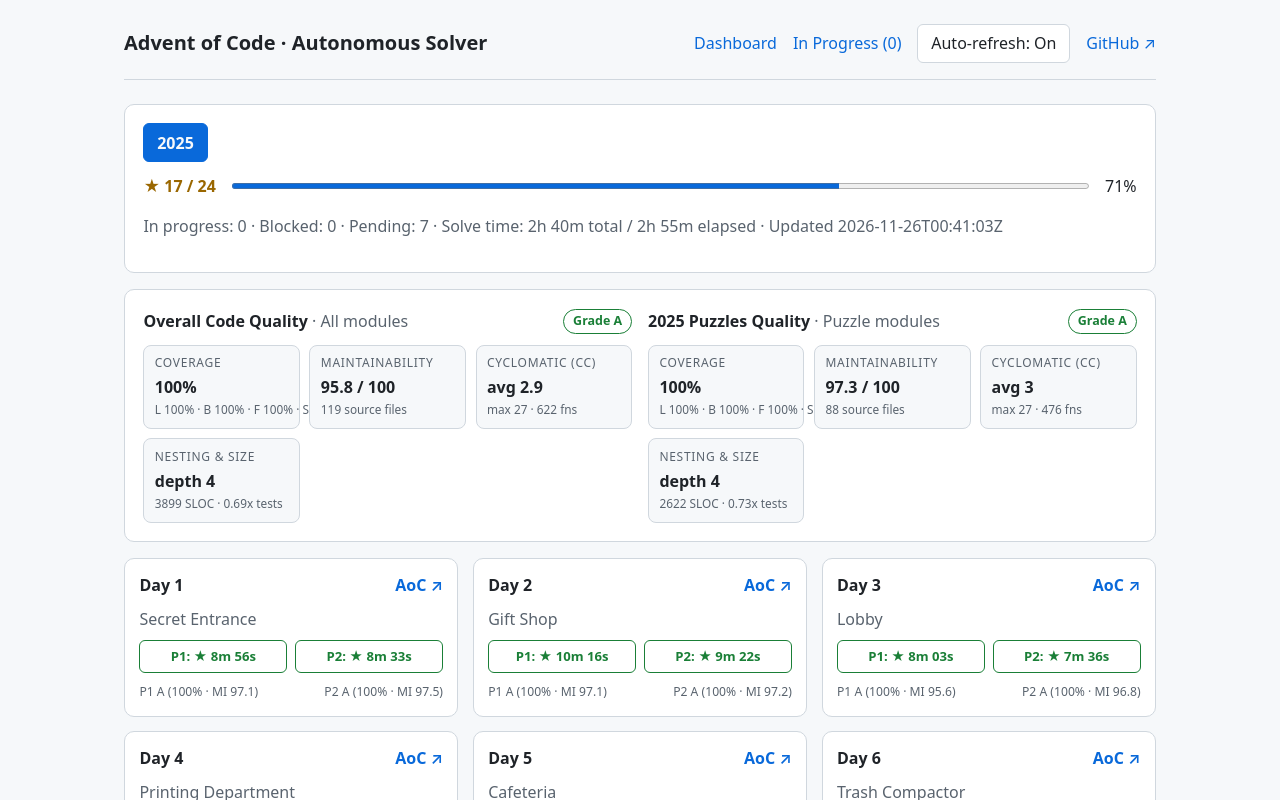
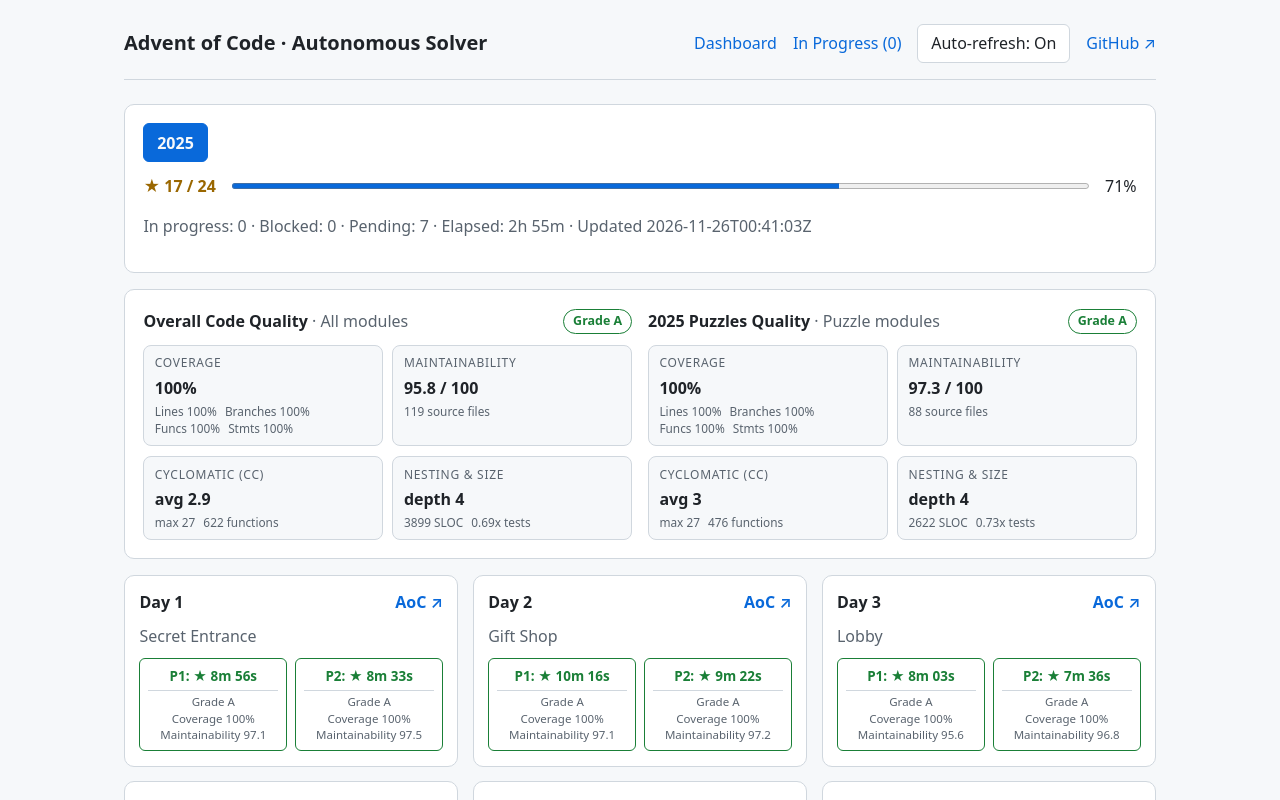
Before and after one commit to wlindley/advent_of_code, a React (Vite) app: page / in a window 1280 px wide. Shown: the top 800 px of the page. Built offline with nearby package versions, Linux system fonts and the light colour scheme.

Commit message:
fix(site): prevent coverage overflow, embed part quality in pills, refine year time

```diff
--- a/site/components/DashboardView.tsx
+++ b/site/components/DashboardView.tsx
@@ -64,9 +64,16 @@ export function DashboardView({ statusDoc, qualityReport, selectedYear, onSelect
           <span>{progress.completionPercent}%</span>
         </div>
         <p className="muted">
-          In progress: {progress.inProgressParts} · Blocked: {progress.blockedParts} · Pending: {progress.pendingParts} · Solve time:{' '}
-          <span className="nowrap">{formatDuration(progress.totalSolveSeconds)} total</span> /{' '}
-          <span className="nowrap">{formatDuration(progress.elapsedSolveSeconds)} elapsed</span> · Updated {statusDoc.updatedAt}
+          In progress: {progress.inProgressParts} · Blocked: {progress.blockedParts} · Pending: {progress.pendingParts} ·{' '}
+          {progress.solvedParts === progress.totalParts ? (
+            <>
+              <span className="nowrap">Total time: {formatDuration(progress.totalSolveSeconds)}</span> ·{' '}
+              <span className="nowrap">Final elapsed: {formatDuration(progress.elapsedSolveSeconds)}</span>
+            </>
+          ) : (
+            <span className="nowrap">Elapsed: {formatDuration(progress.elapsedSolveSeconds)}</span>
+          )}{' '}
+          · Updated {statusDoc.updatedAt}
         </p>
       </section>
 
@@ -105,22 +112,35 @@ export function DashboardView({ statusDoc, qualityReport, selectedYear, onSelect
           const title = p1?.title || p2?.title || `Day ${day}`;
           const renderPartPill = (partNum: PuzzlePart, record = partNum === 1 ? p1 : p2) => {
             const state = record?.status ?? 'pending';
+            const quality = qualityReport
+              ? findPartQuality(qualityReport, formatPartKey(yearData.year, day, partNum))
+              : undefined;
             return (
               <a
                 key={partNum}
                 className={`part-pill status-${state}`}
                 href={`#/${yearData.year}/${formatDayFolder(day)}/part${partNum}`}
               >
-                P{partNum}: {record?.status === 'solved' ? `★ ${formatDuration(computeSolveDurationSeconds(record))}` : state === 'in_progress' ? 'WIP' : state === 'blocked' ? '!' : '—'}
+                <span className="part-pill-main">
+                  P{partNum}:{' '}
+                  {record?.status === 'solved'
+                    ? `★ ${formatDuration(computeSolveDurationSeconds(record))}`
+                    : state === 'in_progress'
+                      ? 'WIP'
+                      : state === 'blocked'
+                        ? '!'
+                        : '—'}
+                </span>
+                {quality && (
+                  <span className="part-pill-quality">
+                    <span className="nowrap">Grade {computeQualityGrade(quality)}</span>
+                    <span className="nowrap">Coverage {minCoveragePercent(quality.coverage)}%</span>
+                    <span className="nowrap">Maintainability {quality.complexity.maintainabilityIndex}</span>
+                  </span>
+                )}
               </a>
             );
           };
-
-          const q1 = qualityReport ? findPartQuality(qualityReport, formatPartKey(yearData.year, day, 1)) : undefined;
-          const q2 = qualityReport ? findPartQuality(qualityReport, formatPartKey(yearData.year, day, 2)) : undefined;
-          const renderMiniQuality = (label: string, q?: ReturnType<typeof findPartQuality>) =>
-            q ? `${label} ${computeQualityGrade(q)} (${minCoveragePercent(q.coverage)}% · MI ${q.complexity.maintainabilityIndex})` : null;
-          const qLine = [renderMiniQuality('P1', q1), renderMiniQuality('P2', q2)].filter(Boolean);
 
           return (
             <article key={day} className="day-card">
@@ -135,13 +155,6 @@ export function DashboardView({ statusDoc, qualityReport, selectedYear, onSelect
                 {renderPartPill(1)}
                 {renderPartPill(2)}
               </div>
-              {qLine.length > 0 && (
-                <div className="day-quality">
-                  {qLine.map((text) => (
-                    <span key={text}>{text}</span>
-                  ))}
-                </div>
-              )}
             </article>
           );
         })}
--- a/site/components/QualityPanel.tsx
+++ b/site/components/QualityPanel.tsx
@@ -35,28 +35,35 @@ export function QualityPanel({ title, subtitle, scope }: QualityPanelProps) {
         <div className="metric-tile">
           <span className="eyebrow">Coverage</span>
           <strong className="nowrap">{minCov}%</strong>
-          <span className="metric-sub nowrap">
-            L {lines}% · B {branches}% · F {funcs}% · S {stmts}%
-          </span>
+          <div className="metric-sub">
+            <span className="nowrap">Lines {lines}%</span>
+            <span className="nowrap">Branches {branches}%</span>
+            <span className="nowrap">Funcs {funcs}%</span>
+            <span className="nowrap">Stmts {stmts}%</span>
+          </div>
         </div>
         <div className="metric-tile">
           <span className="eyebrow">Maintainability</span>
           <strong className="nowrap">{complexity.maintainabilityIndex} / 100</strong>
-          <span className="metric-sub nowrap">{complexity.fileCount} source files</span>
+          <div className="metric-sub">
+            <span className="nowrap">{complexity.fileCount} source files</span>
+          </div>
         </div>
         <div className="metric-tile">
           <span className="eyebrow">Cyclomatic (CC)</span>
           <strong className="nowrap">avg {averageCyclomatic(complexity)}</strong>
-          <span className="metric-sub nowrap">
-            max {complexity.maxCyclomatic} · {complexity.functionCount} fns
-          </span>
+          <div className="metric-sub">
+            <span className="nowrap">max {complexity.maxCyclomatic}</span>
+            <span className="nowrap">{complexity.functionCount} functions</span>
+          </div>
         </div>
         <div className="metric-tile">
           <span className="eyebrow">Nesting &amp; Size</span>
           <strong className="nowrap">depth {complexity.maxNestingDepth}</strong>
-          <span className="metric-sub nowrap">
-            {complexity.sloc} SLOC · {testToCodeRatio(complexity)}x tests
-          </span>
+          <div className="metric-sub">
+            <span className="nowrap">{complexity.sloc} SLOC</span>
+            <span className="nowrap">{testToCodeRatio(complexity)}x tests</span>
+          </div>
         </div>
       </div>
     </div>
--- a/site/styles.css
+++ b/site/styles.css
@@ -37,11 +37,13 @@ code, pre, textarea { font-family: ui-monospace, SFMono-Regular, Menlo, monospac
 .nav { display: flex; gap: 1rem; align-items: center; }
 
 .card { background: var(--surface); border: 1px solid var(--border); border-radius: 10px; padding: 1.15rem; margin-bottom: 1rem; }
-.grid-days { display: grid; grid-template-columns: repeat(auto-fill, minmax(248px, 1fr)); gap: 0.9rem; }
+.grid-days { display: grid; grid-template-columns: repeat(auto-fill, minmax(290px, 1fr)); gap: 0.9rem; }
 .day-card { background: var(--surface); border: 1px solid var(--border); border-radius: 10px; padding: 0.9rem; display: flex; flex-direction: column; gap: 0.6rem; }
 .day-header { display: flex; justify-content: space-between; align-items: baseline; font-weight: 600; }
-.part-links { display: flex; gap: 0.5rem; }
-.part-pill { flex: 1; text-align: center; padding: 0.35rem 0.4rem; border-radius: 6px; border: 1px solid var(--border); font-size: 0.82rem; font-weight: 600; white-space: nowrap; font-variant-numeric: tabular-nums; }
+.part-links { display: flex; gap: 0.5rem; align-items: stretch; }
+.part-pill { flex: 1; min-width: 0; display: flex; flex-direction: column; align-items: center; justify-content: center; gap: 0.25rem; text-align: center; padding: 0.45rem 0.5rem; border-radius: 6px; border: 1px solid var(--border); font-size: 0.84rem; font-weight: 600; font-variant-numeric: tabular-nums; }
+.part-pill-main { white-space: nowrap; }
+.part-pill-quality { display: flex; flex-wrap: wrap; justify-content: center; column-gap: 0.45rem; row-gap: 0.1rem; width: 100%; padding-top: 0.25rem; border-top: 1px solid var(--border); font-size: 0.72rem; font-weight: 500; color: var(--muted); line-height: 1.3; }
 .nowrap { white-space: nowrap; font-variant-numeric: tabular-nums; }
 
 .status-solved { border-color: var(--ok); color: var(--ok); }
@@ -78,10 +80,9 @@ button:disabled { opacity: 0.45; cursor: not-allowed; }
 .quality-grid { display: grid; grid-template-columns: repeat(auto-fit, minmax(320px, 1fr)); gap: 1rem; }
 .quality-panel { display: flex; flex-direction: column; gap: 0.65rem; }
 .quality-header { display: flex; justify-content: space-between; align-items: center; gap: 0.5rem; }
-.metrics-grid { display: grid; grid-template-columns: repeat(auto-fit, minmax(135px, 1fr)); gap: 0.6rem; }
-.metric-tile { border: 1px solid var(--border); border-radius: 8px; padding: 0.55rem 0.65rem; background: var(--bg); display: flex; flex-direction: column; gap: 0.15rem; }
-.metric-sub { font-size: 0.74rem; color: var(--muted); }
-.day-quality { font-size: 0.76rem; color: var(--muted); display: flex; justify-content: space-between; gap: 0.4rem; white-space: nowrap; font-variant-numeric: tabular-nums; }
+.metrics-grid { display: grid; grid-template-columns: repeat(auto-fit, minmax(170px, 1fr)); gap: 0.6rem; }
+.metric-tile { min-width: 0; border: 1px solid var(--border); border-radius: 8px; padding: 0.55rem 0.65rem; background: var(--bg); display: flex; flex-direction: column; gap: 0.2rem; }
+.metric-sub { display: flex; flex-wrap: wrap; column-gap: 0.5rem; row-gap: 0.1rem; font-size: 0.74rem; color: var(--muted); line-height: 1.35; }
 .grade-A { border-color: var(--ok); color: var(--ok); }
 .grade-B { border-color: var(--accent); color: var(--accent); }
 .grade-C { border-color: var(--warn); color: var(--warn); }
```
